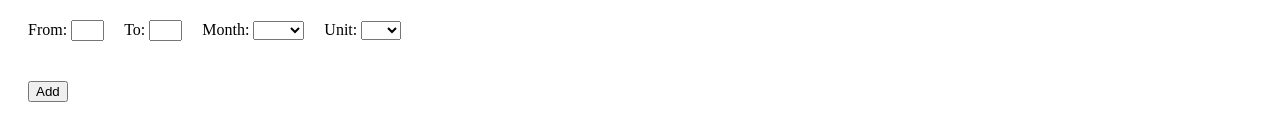
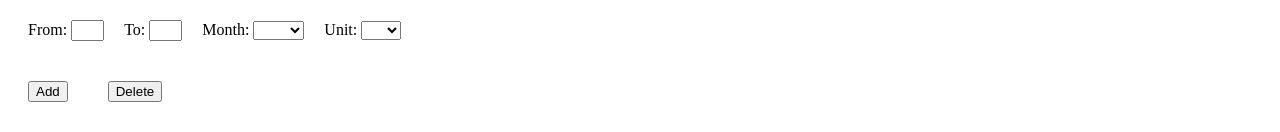
Before and after one commit to mkujun/reservations-calendar, an Angular app: page / in a window 1280 px wide. Shown: the top 132 px of the page. Built offline with nearby package versions, Linux system fonts and the light colour scheme.

Commit message:
delete booking

```diff
--- a/src/app/app.component.html
+++ b/src/app/app.component.html
@@ -21,6 +21,7 @@
     </select>
   </form>
   <button class="add" type="button" (click)="onSubmitPeriod()">Add</button>
+  <button class="add" type="button" (click)="deleteBooking()">Delete</button>
 </div>
 <table>
   <th>June</th>
--- a/src/app/app.component.ts
+++ b/src/app/app.component.ts
@@ -48,8 +48,19 @@ export class AppComponent implements OnInit {
     }
   }
 
-  bookedAlert():void {
-    alert("booked");
+  deleteBooking() {
+    const from = this.period.value.from;
+    const to = this.period.value.to;
+    const unit = this.period.value.unit;
+
+   this.bookingJune.deleteBooking(from, to, unit);
+  }
+
+  // TODO: this can move 'from' and 'to' period in existing booking period
+  modifyBooking() {}
+
+  bookedAlert(): void {
+    alert('booked');
   }
 
   onSubmitPeriod() {
--- a/src/mocks/booking-june.ts
+++ b/src/mocks/booking-june.ts
@@ -49,4 +49,25 @@ export class BookingJune {
     let period: Booking[] = this.N5.slice(Number(from) - 1, Number(to));
     return period.some(this.isFirstOrLastDay);
   }
+
+  getBookingByUnit(unitName: string) {
+    if (unitName == 'N2') {
+      return this.N2;
+    } else {
+      return null;
+    }
+  }
+
+  deleteBooking(from: number, to: number, unitName: string) {
+    const unit = this.getBookingByUnit(unitName);
+    unit?.map((d: Booking) => {
+      if (d.day >= from && d.day <= to) {
+        d.booked = false;
+        d.isFirstDay = false;
+        d.isLastDay = false;
+      }
+    });
+  }
+
+  // TODO: modifiy booking function
 }
```
